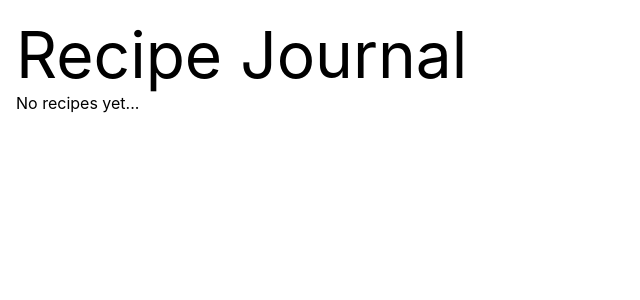
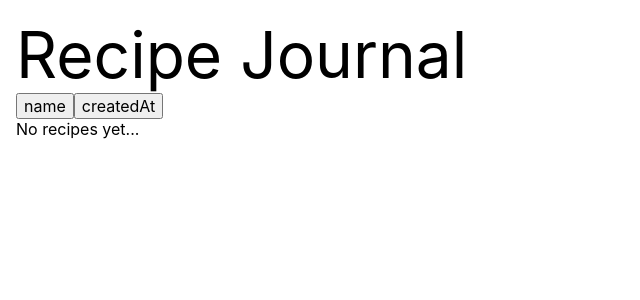
Before and after one commit to jacksoncutler/recipe-journal, a React (Vite) app: page / in a window 1280 px wide. Shown: the top 300 px of the page, without its empty margins (0-640 px from the left). Built offline with nearby package versions, Linux system fonts and the light colour scheme.

Commit message:
Allow for Recipe list to be sorted using query params

```diff
--- a/src/components/RecipeList.tsx
+++ b/src/components/RecipeList.tsx
@@ -1,21 +1,58 @@
 import { useState, useEffect } from 'react';
-// import { useSearchParams } from 'react-router';
+import { useSearchParams } from 'react-router';
 
 import { getRecipeList } from '../storage';
+import { isSortType } from '../types';
 import type { RecipeListItem, SortType } from '../types';
 
+const defaultSortBy: SortType = 'createdAt';
+const defaultReverse: boolean = true;
+
 export function RecipeList() {
-  // const [searchParams, setSearchParams] = useSearchParams();
-  const [list, setList] = useState<RecipeListItem[] | void>([]);
-  const [sortBy, setSortBy] = useState<SortType>('createdAt');
-  const [isReversed, setIsReversed] = useState<boolean>(true);
+  const [searchParams, ] = useSearchParams();
+  const [list, setList] = useState<RecipeListItem[] | void>();
+  const [sortBy, setSortBy] = useState<SortType>(() => {
+    const sortByParam = searchParams.get('sortBy');
+    return isSortType(sortByParam) ? (sortByParam as SortType) : defaultSortBy;
+  });
+  const [isReversed, setIsReversed] = useState<boolean>(() => {
+    const isReversedParam = searchParams.get('isReversed');
+    if (isReversedParam === 'true')
+      return true;
+    else if (isReversedParam === 'false')
+      return false;
+    else return defaultReverse;
+  });
 
   useEffect(() => {
+    console.log(sortBy, isReversed);
     setList(getRecipeList(sortBy, isReversed));
-  }, []);
+  }, [sortBy, isReversed]);
+
+  function sortByNameHandler() {
+    if (sortBy === 'name') {
+      setIsReversed(prevState => !prevState);
+    } else {
+      setSortBy('name');
+      setIsReversed(false);
+    }
+  }
+
+  function sortByCreatedAtHandler() {
+    if (sortBy === 'createdAt') {
+      setIsReversed(prevState => !prevState);
+    } else {
+      setSortBy('createdAt');
+      setIsReversed(true);
+    }
+  }
 
   return (
     <ul id='recipe-list' className='recipe-list'>
+      <li>
+        <button onClick={sortByNameHandler}>name</button>
+        <button onClick={sortByCreatedAtHandler}>createdAt</button>
+      </li>
       {list ? (
         list.map((recipe) => <li key={recipe.id}>{recipe.name}</li>)
       ) : (
--- a/src/types.ts
+++ b/src/types.ts
@@ -15,7 +15,17 @@ export type RecipeListItem = {
   name: string;
 };
 
-export type SortType = 'name' | 'createdAt';
+const sortOptions = ['name', 'createdAt'] as const;
+
+export type SortType = typeof sortOptions[number];
+
+export function isSortType(str: string | null): boolean {
+  let isTrue = false;
+  sortOptions.forEach((option) => {
+    if (str === option) isTrue = true;
+  })
+  return isTrue;
+}
 
 export type InvalidInputMessages = {
   name: string;
```
